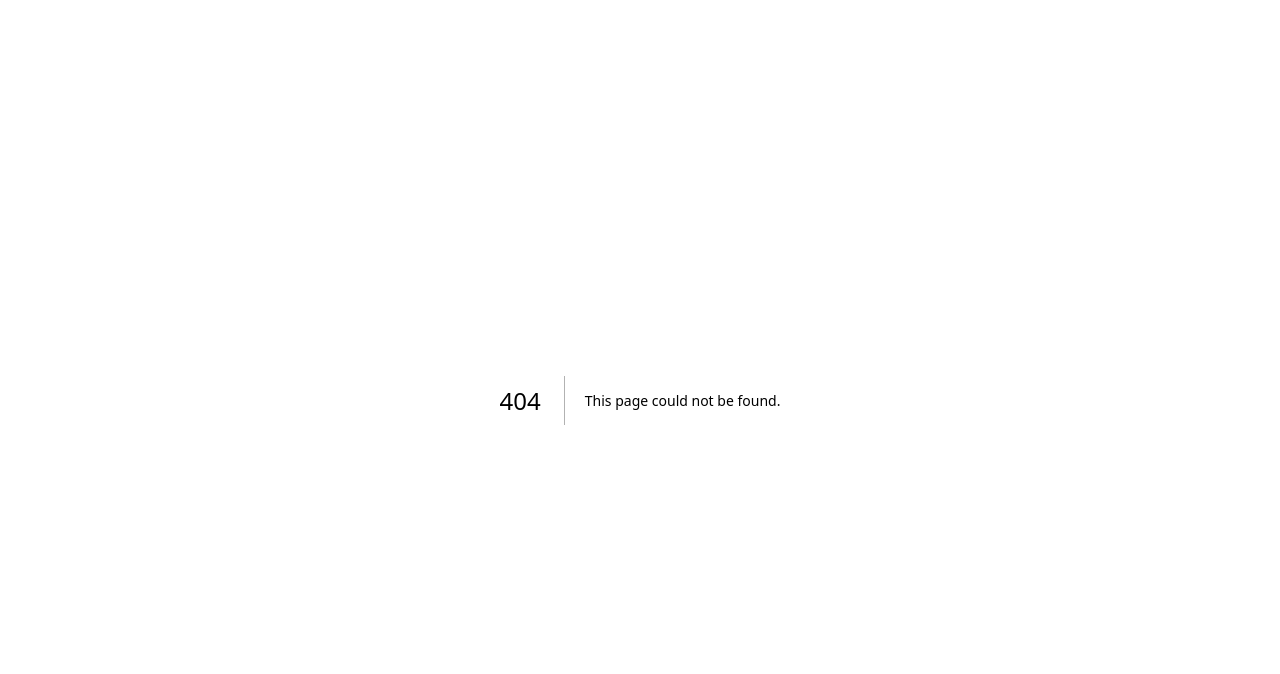
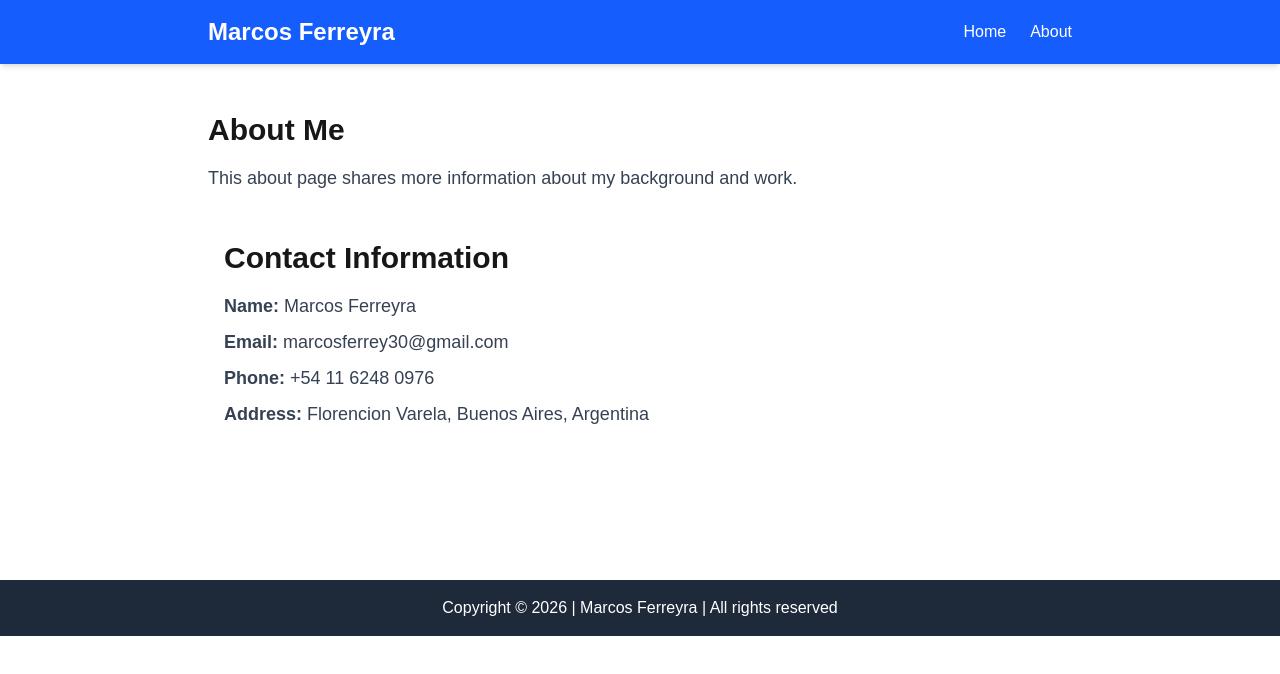
Before and after one commit to MarcosDFerreyra/wdd430-portfolio, a Next.js app: page /about in a window 1280 px wide. Before the commit this address had no page. Shown: the top 674 px of the page. Built offline with nearby package versions, Linux system fonts and the light colour scheme.

Commit message:
W01 Assignment: My First Next.js App

```diff
--- /dev/null
+++ b/app/about/page.tsx
@@ -0,0 +1,13 @@
+import ContactInfo from "@/components/contact";
+
+export default function About() {
+    return (
+        <main className="max-w-4xl mx-auto px-4 py-12">
+            <h2 className="text-3xl font-bold mb-4">About Me</h2>
+            <p className="text-lg text-gray-700">
+                This about page shares more information about my background and work.
+            </p>
+            <ContactInfo name="Marcos Ferreyra" email="marcosferrey30@gmail.com" phone="+54 11 6248 0976" address="Florencion Varela, Buenos Aires, Argentina" />
+        </main>
+    );
+}
--- /dev/null
+++ b/app/api/hello/route.ts
@@ -0,0 +1,3 @@
+export async function GET() {
+    return Response.json({ message: 'Hello from Next.js API!' });
+}
--- a/app/layout.tsx
+++ b/app/layout.tsx
@@ -1,29 +1,20 @@
-import type { Metadata } from "next";
-import { Geist, Geist_Mono } from "next/font/google";
 import "./globals.css";
+import Header from '@/components/Header';
+import Footer from '@/components/Footer';
 
-const geistSans = Geist({
-  variable: "--font-geist-sans",
-  subsets: ["latin"],
-});
 
-const geistMono = Geist_Mono({
-  variable: "--font-geist-mono",
-  subsets: ["latin"],
-});
-
-export const metadata: Metadata = {
-  title: "Create Next App",
-  description: "Generated by create next app",
-};
-
-export default function RootLayout({ children }: LayoutProps<"/">) {
+export default function RootLayout({
+  children,
+}: {
+  children: React.ReactNode;
+}) {
   return (
-    <html
-      lang="en"
-      className={`${geistSans.variable} ${geistMono.variable} h-full antialiased`}
-    >
-      <body className="min-h-full flex flex-col">{children}</body>
+    <html lang="en">
+      <body>
+        <Header/>
+        {children}
+        <Footer/>
+      </body>
     </html>
   );
 }
--- a/app/page.tsx
+++ b/app/page.tsx
@@ -1,69 +1,29 @@
-import Image from "next/image";
+import ProjectList from "@/components/ProjectList";
+const projects = [
+  {
+    title: "MovieVault",
+    description: "A web application that allows users to search for movies, view details, and manage their favorite movies.",
+    technologies: ["JavaScript", "HTML", "CSS", "Bootstrap", "TMDB API"],
+    link: "https://movievault-shkx.onrender.com",
+  },
+  {
+    title: "Imagine Dragons Fan Page",
+    description: "a fan page for the band Imagine Dragons, featuring information about the band and their music with their most famous albums.",
+    technologies: ["JavaScript", "HTML", "CSS"],
+    link: "https://github.com/MarcosDFerreyra/wdd231/tree/main/project",
+  },
+]
 
 export default function Home() {
   return (
-    <div className="flex flex-col flex-1 items-center justify-center bg-zinc-50 font-sans dark:bg-black">
-      <main className="flex flex-1 w-full max-w-3xl flex-col items-center justify-between py-32 px-16 bg-white dark:bg-black sm:items-start">
-        <Image
-          className="dark:invert h-5 w-[100px]"
-          src="/next.svg"
-          alt="Next.js logo"
-          width={100}
-          height={20}
-          priority
-        />
-        <div className="flex flex-col items-center gap-6 text-center sm:items-start sm:text-left">
-          <h1 className="max-w-xs text-3xl font-semibold leading-10 tracking-tight text-black dark:text-zinc-50">
-            To get started, edit the{" "}
-            <code className="rounded bg-black/[.06] px-1.5 py-0.5 font-mono text-[0.9em] dark:bg-white/[.08]">
-              page.tsx
-            </code>{" "}
-            file.
-          </h1>
-          <p className="max-w-md text-lg leading-8 text-zinc-600 dark:text-zinc-400">
-            Looking for a starting point or more instructions? Head over to{" "}
-            <a
-              href="https://vercel.com/templates?framework=next.js&utm_source=create-next-app&utm_medium=appdir-template-tw&utm_campaign=create-next-app"
-              className="font-medium text-zinc-950 dark:text-zinc-50"
-            >
-              Templates
-            </a>{" "}
-            or the{" "}
-            <a
-              href="https://nextjs.org/learn?utm_source=create-next-app&utm_medium=appdir-template-tw&utm_campaign=create-next-app"
-              className="font-medium text-zinc-950 dark:text-zinc-50"
-            >
-              Learning
-            </a>{" "}
-            center.
-          </p>
-        </div>
-        <div className="flex flex-col gap-4 text-base font-medium sm:flex-row">
-          <a
-            className="flex h-12 w-full items-center justify-center gap-2 rounded-full bg-foreground px-5 text-background transition-colors hover:bg-[#383838] dark:hover:bg-[#ccc] md:w-[158px]"
-            href="https://vercel.com/new?utm_source=create-next-app&utm_medium=appdir-template-tw&utm_campaign=create-next-app"
-            target="_blank"
-            rel="noopener noreferrer"
-          >
-            <Image
-              className="dark:invert h-[14px] w-4"
-              src="/vercel.svg"
-              alt="Vercel logomark"
-              width={16}
-              height={14}
-            />
-            Deploy Now
-          </a>
-          <a
-            className="flex h-12 w-full items-center justify-center rounded-full border border-solid border-black/[.08] px-5 transition-colors hover:border-transparent hover:bg-black/[.04] dark:border-white/[.145] dark:hover:bg-[#1a1a1a] md:w-[158px]"
-            href="https://nextjs.org/docs?utm_source=create-next-app&utm_medium=appdir-template-tw&utm_campaign=create-next-app"
-            target="_blank"
-            rel="noopener noreferrer"
-          >
-            Documentation
-          </a>
-        </div>
-      </main>
-    </div>
+    <main className="container mx-auto px-4 py-12">
+      <section className="text-center py-12">
+        <h1 className="text-4xl font-bold mb-4">My Portfolio</h1>
+        <p className="text-lg text-gray-700">
+          Hi! this is my portfolio. I'm a student developer currently learning about Next.js and React. Here are some of my recent projects.
+        </p>
+      </section>
+      <ProjectList projects={projects} />
+    </main>
   );
 }
--- /dev/null
+++ b/components/Footer.tsx
@@ -0,0 +1,9 @@
+export default function Footer() {
+    return (
+        <footer className="bg-gray-800 text-white py-4 mt-12">
+            <div className="container mx-auto text-center">
+                <p>Copyright &copy; {new Date().getFullYear()} | Marcos Ferreyra | All rights reserved</p>
+            </div>
+        </footer>
+    );
+}
--- /dev/null
+++ b/components/Header.tsx
@@ -0,0 +1,17 @@
+import Link from 'next/link';
+
+export default function Header() {
+    return (
+        <header className="bg-blue-600 text-white shadow-md">
+            <div className="max-w-4xl mx-auto px-4 py-4 flex items-center justify-between">
+                <div id="header-title" className="text-2xl font-bold">Marcos Ferreyra</div>
+                <nav aria-label="Main navigation">
+                    <ul className="flex items-center gap-6">
+                        <li><Link href="/" className="hover:text-blue-200 transition-colors">Home</Link></li>
+                        <li><Link href="/about" className="hover:text-blue-200 transition-colors">About</Link></li>
+                    </ul>
+                </nav>
+            </div>
+        </header>
+    );
+}
--- /dev/null
+++ b/components/ProjectCard.tsx
@@ -0,0 +1,23 @@
+interface ProjectCardProps {
+    title: string;
+    description: string;
+    technologies: string[];
+    link?: string;
+}
+
+export default function ProjectCard({ title, description, technologies, link }: ProjectCardProps) {
+    return (
+        <article className="p-4 border-l-4 border-blue-600 bg-gray-50 rounded">
+            <h3 className="text-black text-xl font-bold mb-2">{title}</h3>
+            <p className="text-gray-700 mb-3">{description}</p>
+            <p className="text-sm text-gray-600">
+                <strong>Technologies:</strong> {technologies.join(', ')}
+            </p>
+            {link && (
+                <p className="mt-2">
+                    <a href={link} target="_blank" rel="noopener noreferrer" className="text-blue-600 hover:underline">View Project</a>
+                </p>
+            )}
+        </article>
+    );
+}
--- /dev/null
+++ b/components/ProjectList.tsx
@@ -0,0 +1,22 @@
+import ProjectCard from './ProjectCard';
+
+interface Project {
+  title: string;
+  description: string;
+  technologies: string[];
+  link?: string;
+}
+
+interface ProjectListProps {
+  projects: Project[];
+}
+
+export default function ProjectList({ projects }: ProjectListProps) {
+  return (
+    <section className="grid gap-4 md:grid-cols-2">
+      {projects.map((project) => (
+        <ProjectCard key={project.title} {...project} />
+      ))}
+    </section>
+  );
+}
--- /dev/null
+++ b/components/contact.tsx
@@ -0,0 +1,20 @@
+interface ContactInfoProps {
+  name: string;
+  email: string;
+  phone: string;
+  address?: string;
+}
+
+export default function ContactInfo({ name, email, phone, address }: ContactInfoProps) {
+    return (
+        <section className="max-w-4xl mx-auto px-4 py-12">
+            <h2 className="text-3xl font-bold mb-4">Contact Information</h2>
+            <p className="text-lg text-gray-700 mb-2"><strong>Name:</strong> {name}</p>
+            <p className="text-lg text-gray-700 mb-2"><strong>Email:</strong> {email}</p>
+            <p className="text-lg text-gray-700 mb-2"><strong>Phone:</strong> {phone}</p>
+            {address && (
+                <p className="text-lg text-gray-700 mb-2"><strong>Address:</strong> {address}</p>
+            )}
+        </section>
+    );
+}
```
